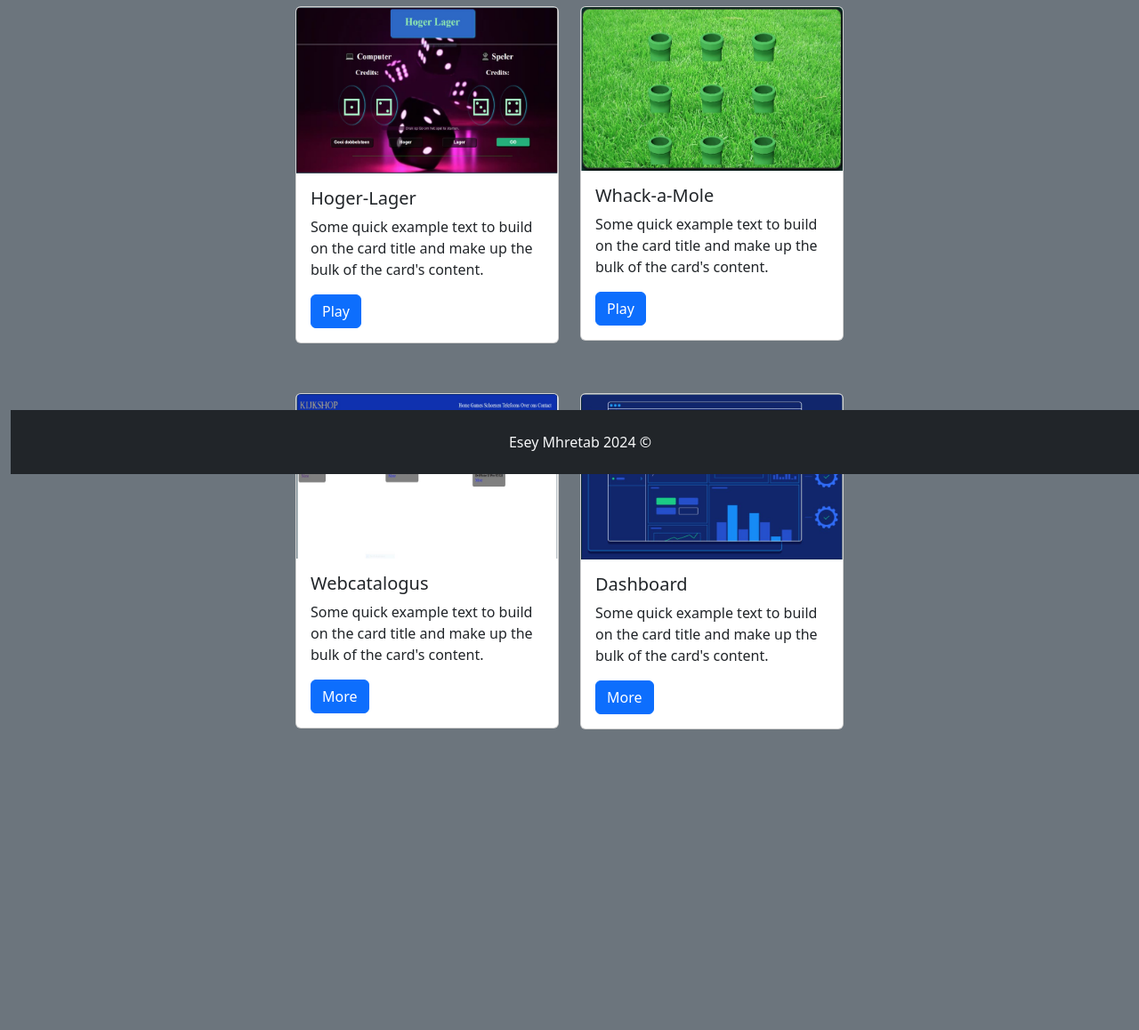
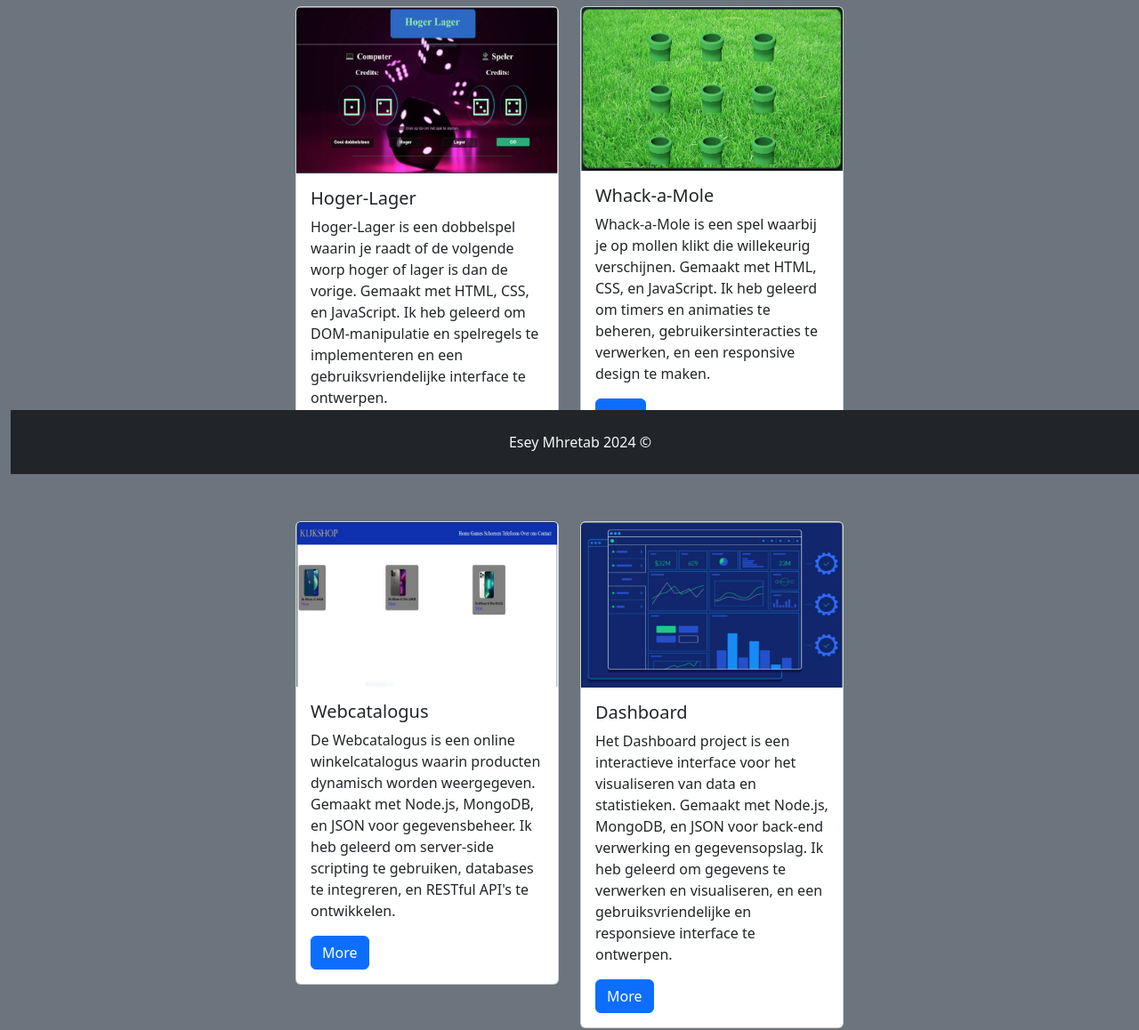
Before and after one commit to E-Mhretab/E-Mhretab.github.io, a plain HTML site: page projecten.html in a window 1280 px wide. Shown: the part 267-1425 px from the top of the page at 89% size. Before the commit the page ends 1187 px from the top, so only its background shows below. Drawn offline with nearby package versions, Linux system fonts and the light colour scheme.

Commit message:
projecten beschrijving

```diff
--- a/projecten.html
+++ b/projecten.html
@@ -19,7 +19,8 @@
         <div class="row">
             <div class="col-sm-2"></div>
             <div class="col-sm-2"></div>
-            <div class="col-sm-2 mb-2"><a href="/index.html" class="text-decoration-none btn btn-primary btn-lg">Home</a>
+            <div class="col-sm-2 mb-2"><a href="/index.html"
+                    class="text-decoration-none btn btn-primary btn-lg">Home</a>
             </div>
             <div class="col-sm-2 mb-2 "><a href="/projecten.html"
                     class="text-decoration-none btn btn-lg bg-dark-subtle">Projects</a></div>
@@ -50,8 +51,10 @@
                     <img src="/projecten/hoger-lager/img/H-L.PNG" class="card-img-top" alt="Hoger-Lager">
                     <div class="card-body">
                         <h5 class="card-title">Hoger-Lager</h5>
-                        <p class="card-text">Some quick example text to build on the card title and make up the bulk of
-                            the card's content.</p>
+                        <p class="card-text">Hoger-Lager is een dobbelspel waarin je raadt of de volgende worp hoger of
+                            lager is dan de vorige. Gemaakt met HTML, CSS, en JavaScript. Ik heb geleerd om
+                            DOM-manipulatie en spelregels te implementeren en een gebruiksvriendelijke interface te
+                            ontwerpen.</p>
                         <a href="/projecten/hoger-lager/home.html" class="btn btn-primary">Play</a>
                     </div>
                 </div>
@@ -61,8 +64,9 @@
                     <img src="/projecten/whack-amole/IMG/w-m.PNG" class="card-img-top" alt="...">
                     <div class="card-body">
                         <h5 class="card-title">Whack-a-Mole</h5>
-                        <p class="card-text">Some quick example text to build on the card title and make up the bulk of
-                            the card's content.</p>
+                        <p class="card-text">Whack-a-Mole is een spel waarbij je op mollen klikt die willekeurig
+                            verschijnen. Gemaakt met HTML, CSS, en JavaScript. Ik heb geleerd om timers en animaties te
+                            beheren, gebruikersinteracties te verwerken, en een responsive design te maken.</p>
                         <a href="/projecten/whack-amole/Whack-a-mole.html" class="btn btn-primary">Play</a>
                     </div>
                 </div>
@@ -75,23 +79,27 @@
         <div class="row ">
             <div class="col-md-3"></div>
             <div class="col-md-3 my-1">
-                <div class="card" >
+                <div class="card">
                     <img src="/img/d-b.PNG" class="card-img-top" alt="webshop">
                     <div class="card-body">
                         <h5 class="card-title">Webcatalogus</h5>
-                        <p class="card-text">Some quick example text to build on the card title and make up the bulk of
-                            the card's content.</p>
+                        <p class="card-text">De Webcatalogus is een online winkelcatalogus waarin producten dynamisch
+                            worden weergegeven. Gemaakt met Node.js, MongoDB, en JSON voor gegevensbeheer. Ik heb
+                            geleerd om server-side scripting te gebruiken, databases te integreren, en RESTful API's te
+                            ontwikkelen.</p>
                         <a href="#" class="btn btn-primary">More</a>
                     </div>
                 </div>
             </div>
             <div class="col-md-3 my-1">
-                <div class="card" >
+                <div class="card">
                     <img src="/img/d.board.PNG" class="card-img-top" alt="...">
                     <div class="card-body">
                         <h5 class="card-title">Dashboard</h5>
-                        <p class="card-text">Some quick example text to build on the card title and make up the bulk of
-                            the card's content.</p>
+                        <p class="card-text">Het Dashboard project is een interactieve interface voor het visualiseren
+                            van data en statistieken. Gemaakt met Node.js, MongoDB, en JSON voor back-end verwerking en
+                            gegevensopslag. Ik heb geleerd om gegevens te verwerken en visualiseren, en een
+                            gebruiksvriendelijke en responsieve interface te ontwerpen.</p>
                         <a href="#" class="btn btn-primary">More</a>
                     </div>
                 </div>
@@ -103,7 +111,8 @@
     <div class="container-fluid">
         <div class="row">
             <div class="col-md-12">
-                <footer class="text-center bg-dark p-4  position-fixed  bottom-0 w-100 text-light">Esey Mhretab 2024 &copy;</footer>
+                <footer class="text-center bg-dark p-4  position-fixed  bottom-0 w-100 text-light">Esey Mhretab 2024
+                    &copy;</footer>
             </div>
         </div>
     </div>
```
